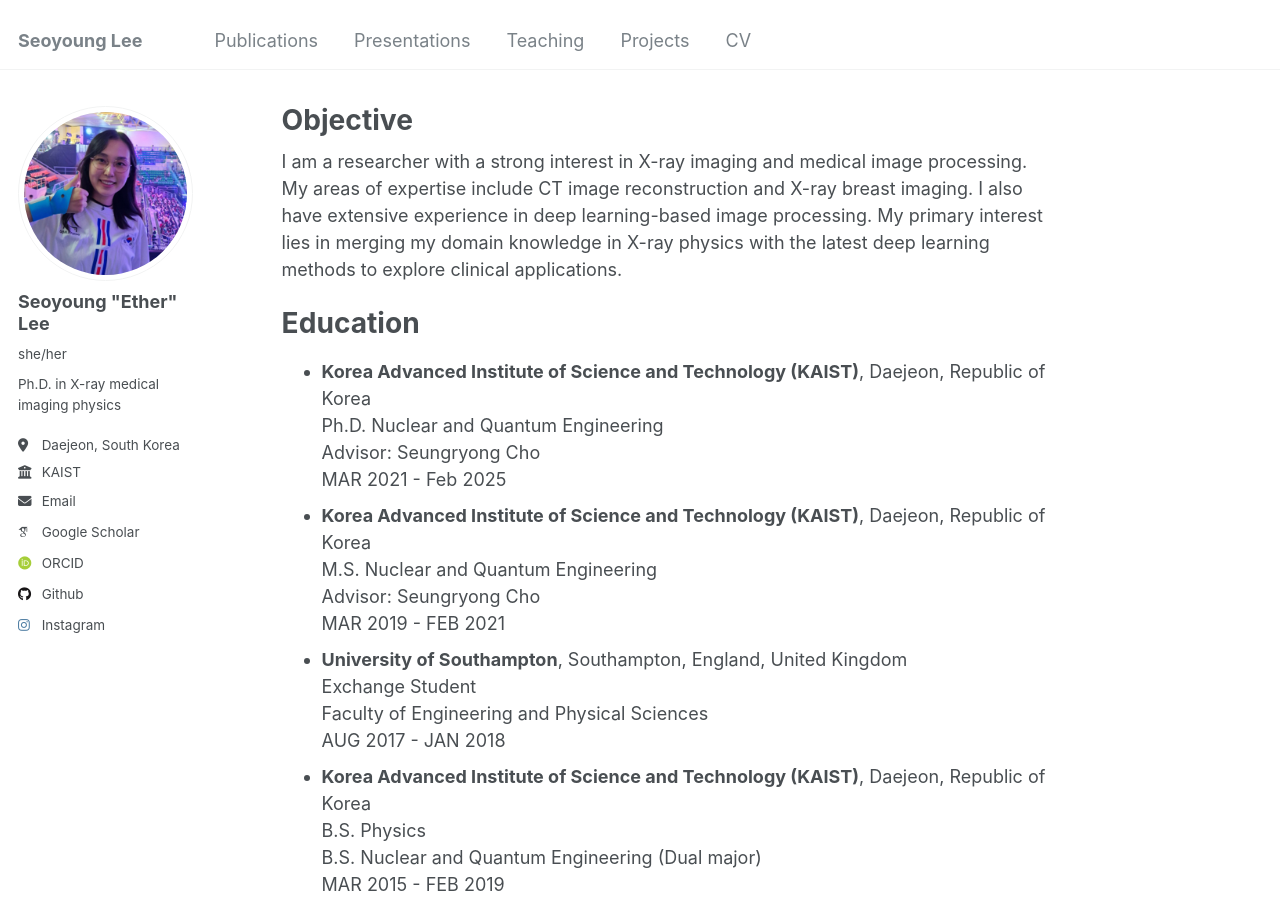
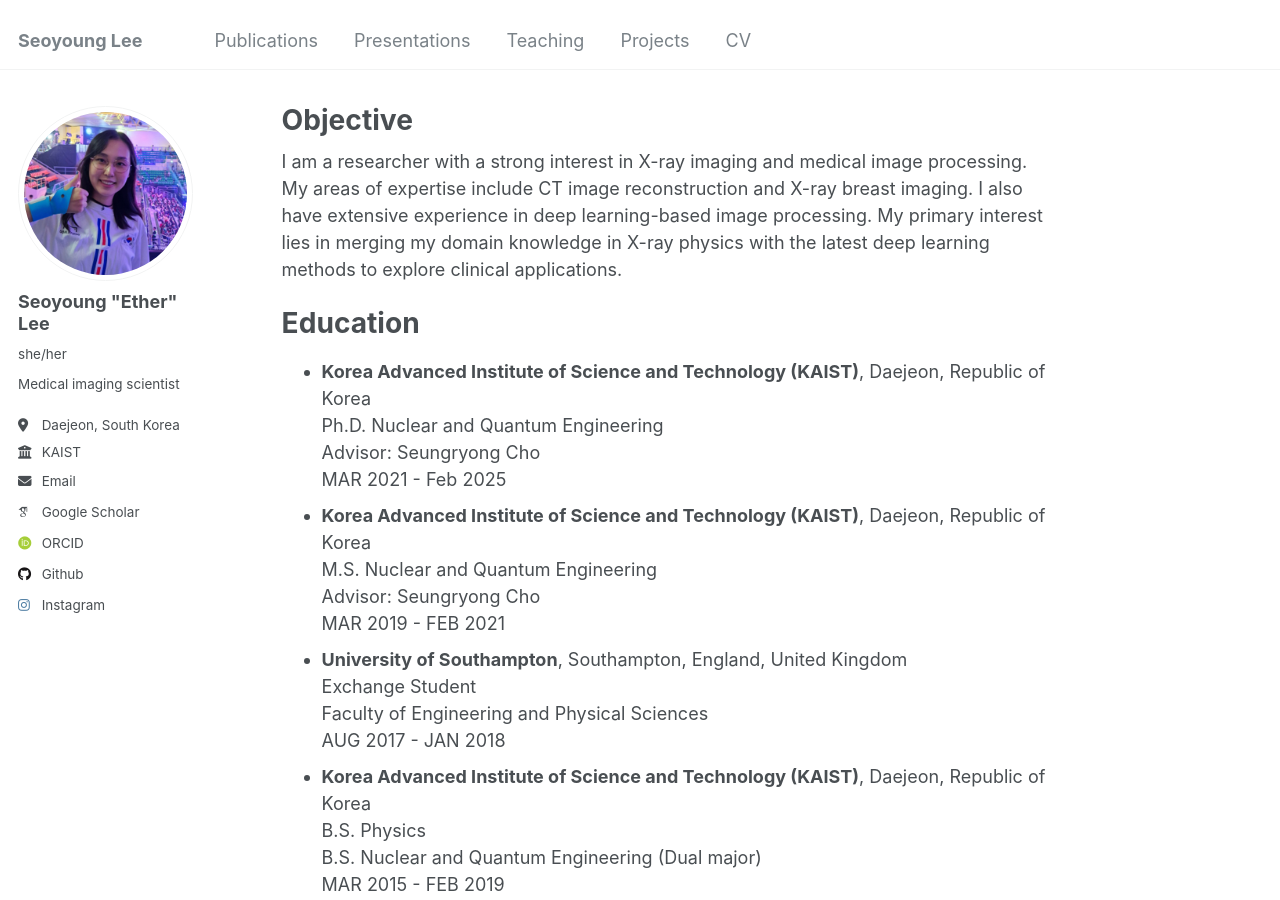
Before and after one commit to ether0/ether0.github.io, a Jekyll site: the page built from _pages/about.md, in a window 1280 px wide and 900 px high. Built offline with Jekyll 4.4.1, drawn with Linux system fonts in a browser that asks for light colours; some web fonts are replaced.

Commit message:
Update _config.yml

```diff
--- a/_config.yml
+++ b/_config.yml
@@ -24,7 +24,7 @@ author:
   avatar           : "profile.png"
   name             : "Seoyoung \"Ether\" Lee"
   pronouns         : "she/her"
-  bio              : "Ph.D. in X-ray medical imaging physics"
+  bio              : "Medical imaging scientist"
   location         : "Daejeon, South Korea"
   employer         : "KAIST"
   uri              : # URL
```
